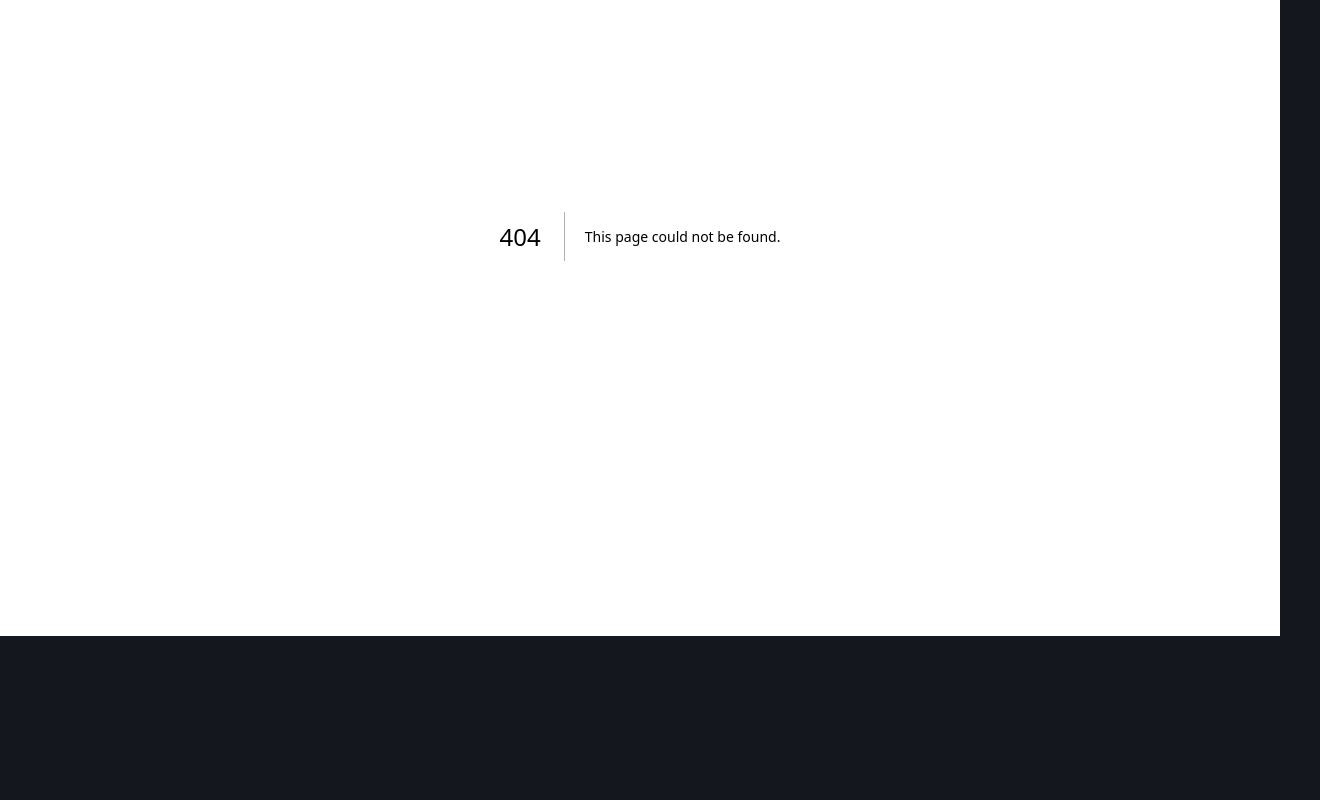
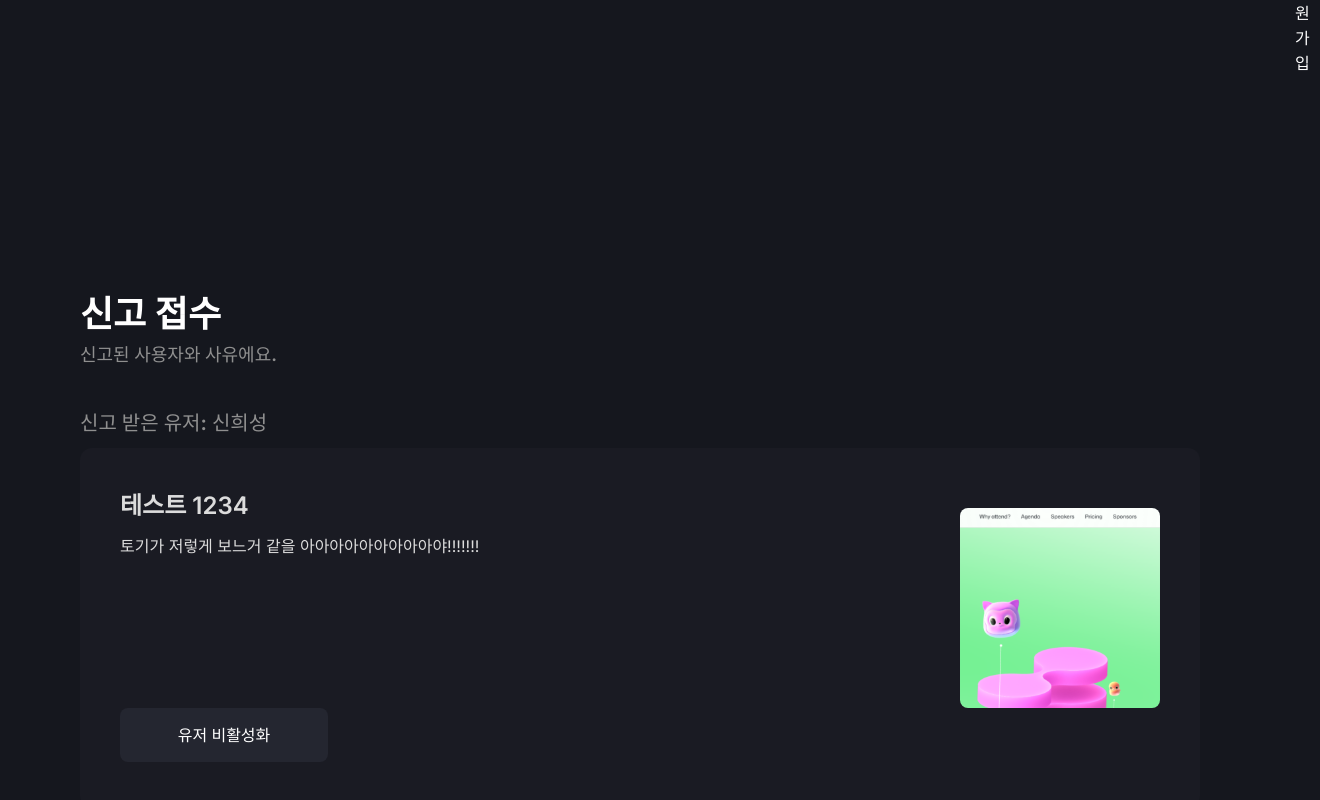
Before and after one commit to Mesiter-herehere/Here_FE, a Next.js app: page /Adminurgent in a window 1280 px wide. Before the commit this address had no page. Shown: the part 164-964 px from the top of the page, 1320 px wide, since content can reach past the window. Before the commit the page ends 800 px from the top, so only its background shows below. Built offline with nearby package versions, Linux system fonts and the light colour scheme.

Commit message:
DOCS :: 관리자 신고 확인 페이지 퍼블리싱

```diff
--- /dev/null
+++ b/app/Adminurgent/page.tsx
@@ -0,0 +1,35 @@
+'use client'
+
+import React from "react";
+import * as S from "../styles/Adminurgent";
+import Nav from "../components/Nav";
+
+function Adminurgent() {
+    return (
+        <>
+            <Nav />
+            <S.Container>
+                <S.Title>신고 접수</S.Title>
+                <S.SubTitle>신고된 사용자와 사유에요.</S.SubTitle>
+
+                <S.ReportContainer>
+                    <S.ReportCard>
+                        <S.ReportHeader>
+                            <S.ReportContent>
+                                <S.ReportTitle>신고 받은 유저: 신희성</S.ReportTitle>
+                                <S.ContentTitle>테스트 1234</S.ContentTitle>
+                                <S.ReportReason>
+                                    토기가 저렇게 보느거 같을 아아아아아아아아아야!!!!!!!
+                                </S.ReportReason>
+                            </S.ReportContent>
+                            <S.ReportImage src="/test.svg" alt="신고된 이미지" />
+                        </S.ReportHeader>
+                        <S.SubmitButton>유저 비활성화</S.SubmitButton>
+                    </S.ReportCard>
+                </S.ReportContainer>
+            </S.Container>
+        </>
+    );
+}
+
+export default Adminurgent;
--- /dev/null
+++ b/app/styles/Adminurgent.ts
@@ -0,0 +1,106 @@
+import styled from "styled-components";
+
+export const Container = styled.div`
+    padding: 40px;
+    color: white;
+    max-width: 1200px;
+    margin: 0 auto;
+`;
+
+export const Title = styled.h1`
+    font-size: 36px;
+    font-weight: 700;
+    margin-bottom: 10px;
+    margin-top: 50px;
+`;
+
+export const SubTitle = styled.p`
+    font-size: 18px;
+    color: #8F8F8F;
+    margin-bottom: 40px;
+    margin-top: -10px;
+    font-weight: 550;
+`;
+
+export const ReportContainer = styled.div`
+    display: flex;
+    flex-direction: column;
+    gap: 10px;
+    position: relative;
+`;
+
+export const ReportCard = styled.div`
+    background: #1A1B23;
+    border-radius: 12px;
+    padding: 40px;
+    margin-bottom: 20px;
+    margin-top: 40px;
+    height: 360px;
+    overflow: hidden;
+`;
+
+export const ReportHeader = styled.div`
+    display: flex;
+    justify-content: space-between;
+    align-items: flex-start;
+    margin-bottom: 20px;
+    gap: 20px;
+`;
+
+export const ReportContent = styled.div`
+    display: flex;
+    flex-direction: column;
+`;
+
+export const ContentTitle = styled.h3`
+    font-size: 24px;
+    font-weight: 600;
+    color: #DCDCDC;
+    margin-bottom: 10px;
+`;
+
+export const ReportTitle = styled.h2`
+    font-size: 20px;
+    font-weight: 550;
+    color: #8F8F8F;
+    position: absolute;
+    top: 45px;
+    left: 0;
+    transform: translateY(-150%);
+`;
+
+export const ReportImage = styled.img`
+    width: 200px;
+    height: 200px;
+    border-radius: 8px;
+    object-fit: cover;
+    transform: translateY(20px);
+    position: relative;
+    z-index: 1;
+`;
+
+export const ReportReason = styled.p`
+    font-size: 16px;
+    color: #DCDCDC;
+    line-height: 1.5;
+`;
+
+export const SubmitButton = styled.button`
+    width: 20%;
+    padding: 15px;
+    background: #242630;
+    color: white;
+    border: none;
+    border-radius: 8px;
+    font-size: 16px;
+    font-weight: 500;
+    cursor: pointer;
+    margin-top: 20px;
+    display: flex;
+    justify-content: center;
+    align-items: center;
+
+    &:hover {
+        background: #2a2d38;
+    }
+`;
```
Also changed, not shown: public/test.svg (added).
